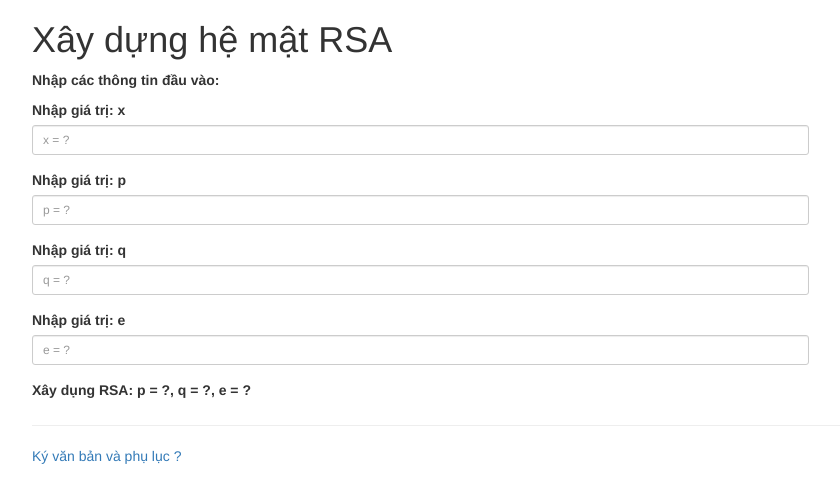
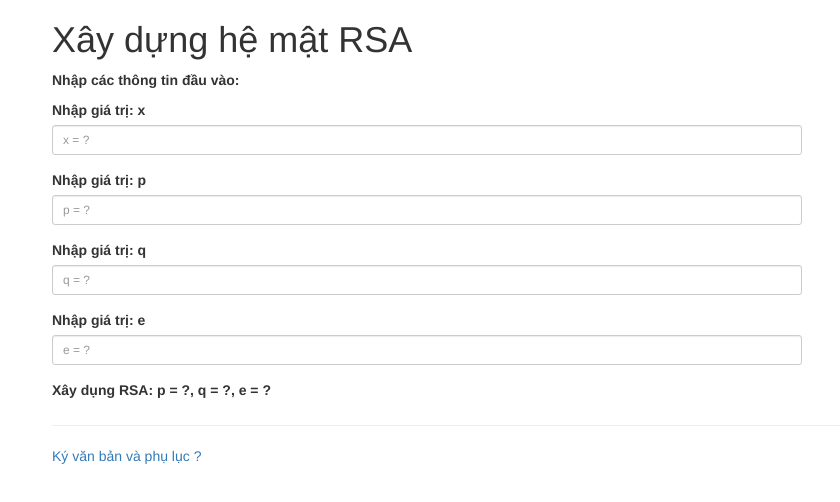
Before and after one commit to vunb/anhttt, a website: page rsa.html in a window 1280 px wide. Shown: the whole page, without its empty margins (18-858 px from the left). Drawn offline with Linux system fonts and the light colour scheme.

Commit message:
update demo html ui

```diff
--- a/rsa.html
+++ b/rsa.html
@@ -18,15 +18,8 @@
     <script src="app/public-key-crypto-js/services/PowerModulo.js"></script>
     <script src="app/public-key-crypto-js/controllers/RSAController.js"></script>
 
-    <style>
-        body {
-            margin: 5px 50px;
-        }
-    </style>
-
 </head>
-<body ng-app="public-key-crypto-js" ng-controller="RSAController">
-
+<body ng-app="public-key-crypto-js" ng-controller="RSAController" class="container">
 
 <h1>Xây dựng hệ mật RSA</h1>
 
```
Also changed, not shown: elgamal.html (+1 -7 lines), index.html (+1 -7 lines).
